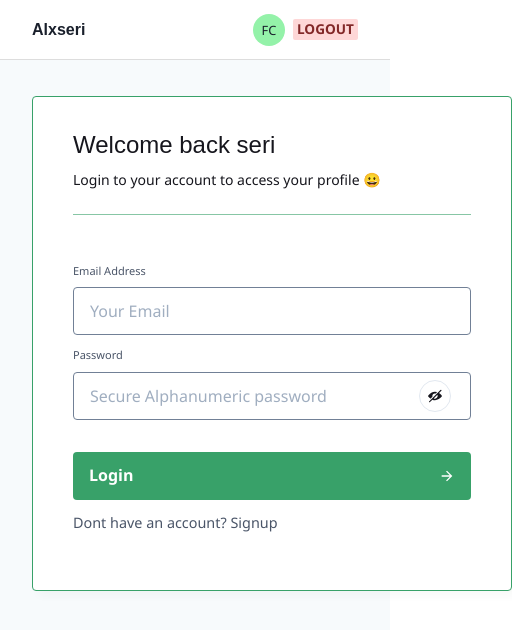
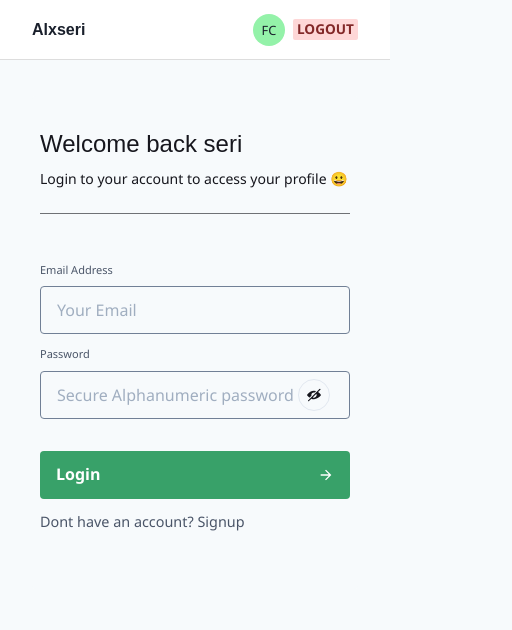
Before and after one commit to koolamusic/alx-seir, a Next.js app in the folder apps/account/: page /login in a window 390 px wide. Shown: the top 630 px of the page, 512 px wide, since content can reach past the window. Built offline with nearby package versions, Linux system fonts and the light colour scheme; no server answers; a web font is replaced by a local one.

Commit message:
responsive form pages

```diff
--- a/apps/account/src/components/Container.tsx
+++ b/apps/account/src/components/Container.tsx
@@ -27,6 +27,7 @@ export const Wrapper: React.FC<FlexProps> = (props): JSX.Element => {
       alignItems="center"
       direction="column"
       width="100%"
+      minH="100vh"
       justifyContent="flex-start"
       bg={bgColor[colorMode]}
       color={color[colorMode]}
--- a/apps/account/src/components/Global.tsx
+++ b/apps/account/src/components/Global.tsx
@@ -7,6 +7,7 @@ const Fonts = () => (
         html,body {
           -webkit-overflow-scrolling: touch;
           scroll-behavior: smooth;
+          background: #F7FAFC;
         }
         #nprogress {
           pointer-events: none;
--- a/apps/account/src/components/JokeCard.tsx
+++ b/apps/account/src/components/JokeCard.tsx
@@ -31,7 +31,7 @@ export default function JokeCard({ jokes, ...props }: JokeCardProps) {
 
         >
             <Box {...props}>
-                <Text as="h1" fontSize="1.4rem">{jokes.setup}</Text>
+                <Text as="h1" fontSize="1.25rem">{jokes.setup}</Text>
 
 
 
--- a/apps/account/src/components/Layout.tsx
+++ b/apps/account/src/components/Layout.tsx
@@ -33,21 +33,20 @@ export const FormLayout = (props: IPageLayout): JSX.Element => {
                 padding={props.wrapperBox || styleConstants.paddingWrapper}
                 width="100%"
                 alignItems="flex-start"
-                minHeight="100vh"
                 height="100%"
             >
                 {/* === section to render the form ==== */}
                 <Main
-                    width="30rem"
-                    bg={'white'}
+                    width={["100%", "30rem"]}
+                    bg={['inherit', 'white']}
                     margin={'auto'}
                     my="10"
-                    px={10}
+                    px={[2, 10]}
                     py={8}
                     alignItems="center"
-                    border={styleConstants.defaultBorder}
+                    border={["none", styleConstants.defaultBorder]}
                     justifyContent="center"
-                    boxShadow={styleConstants.lightShadow}
+                    boxShadow={["none", styleConstants.lightShadow]}
                     borderRadius={styleConstants.defaultRadius}
                 >
                     {props.children}
```
Also changed, not shown: apps/account/src/pages/index.tsx (+14 -5 lines).
